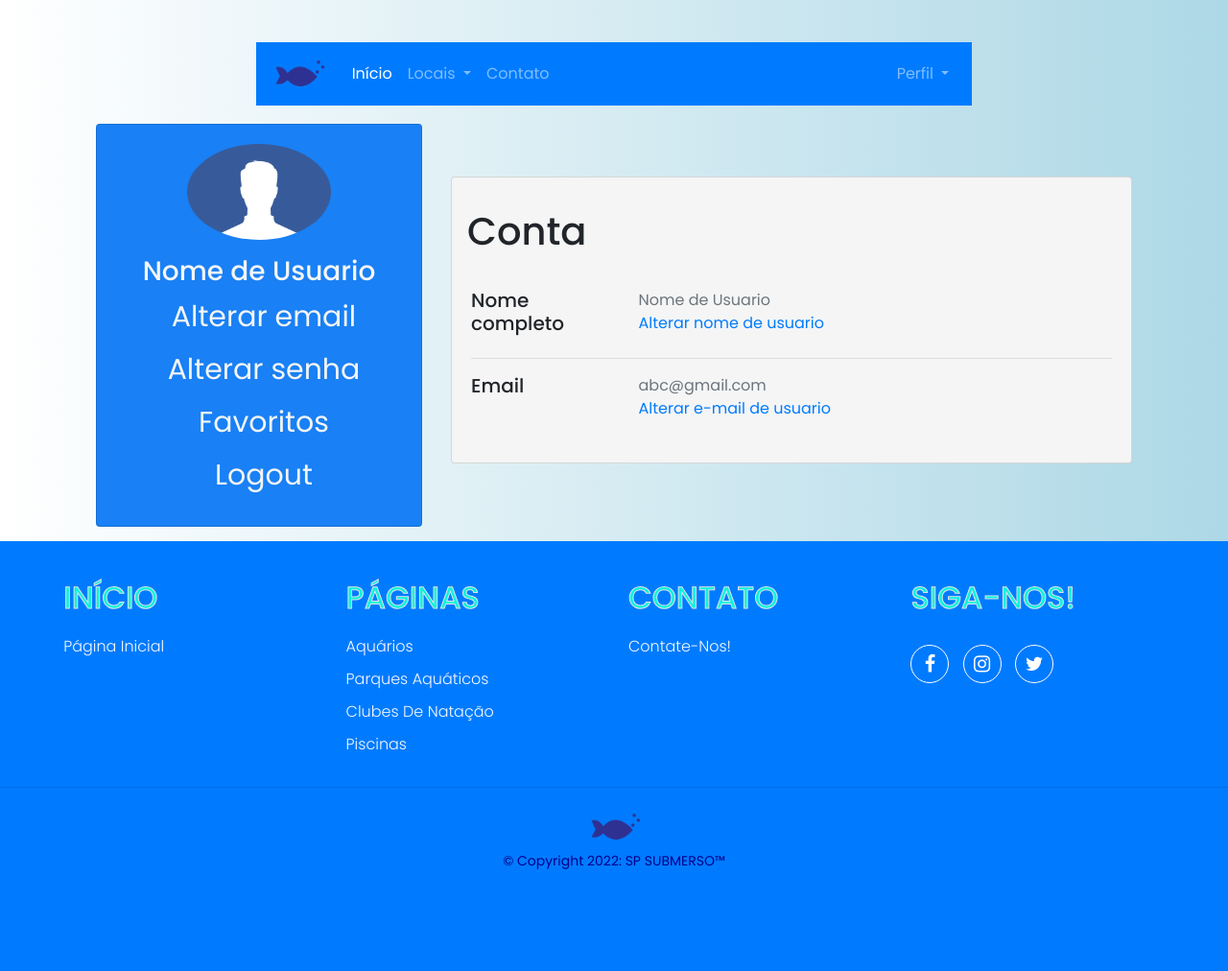
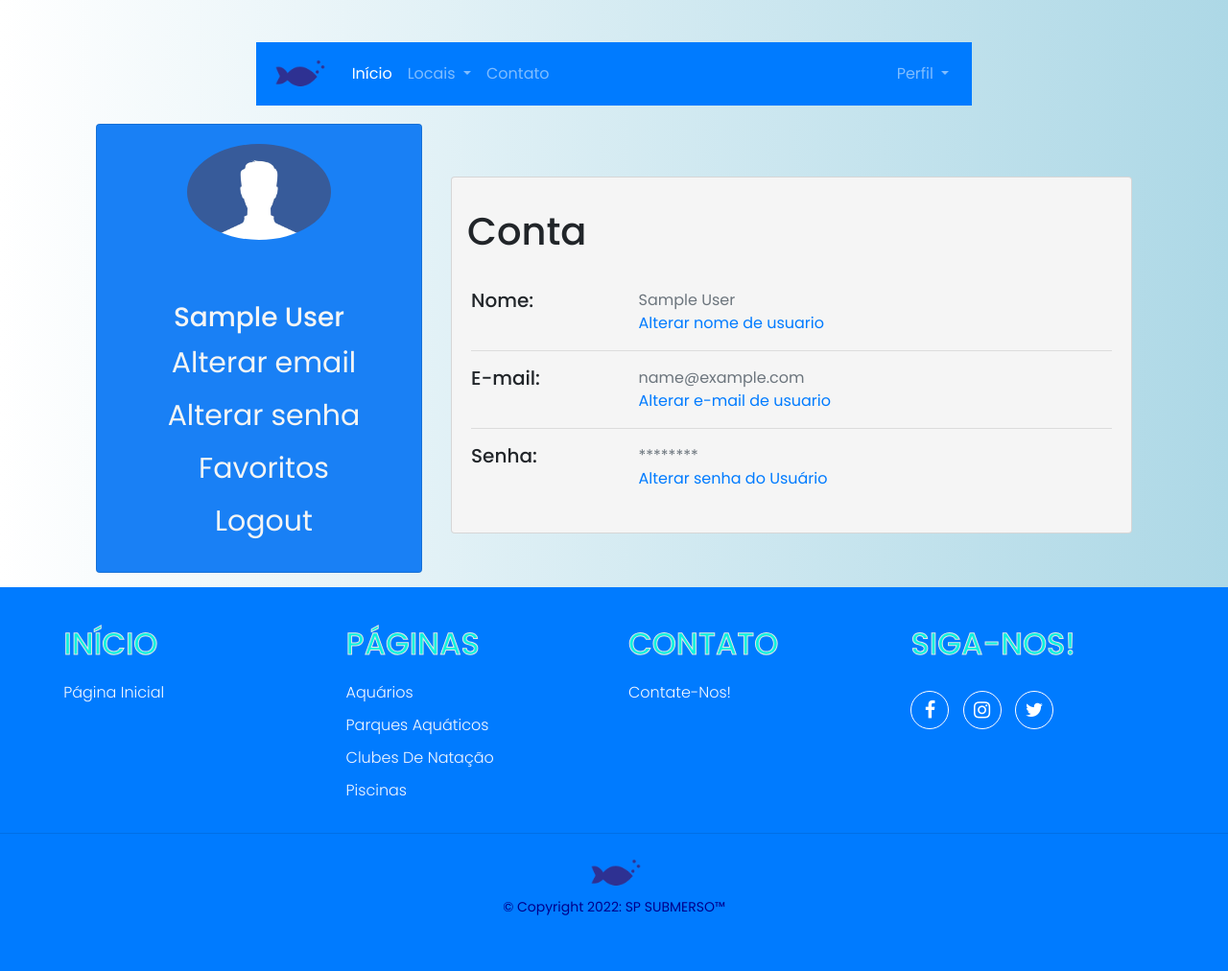
Before and after one commit to DzyNvs/Main-TCC, a PHP site: page /perfil.php in a window 1280 px wide. Shown: the whole page at 96% size. Before the commit the page ends 906 px from the top, so only its background shows below. Run offline with PHP 8.4, Linux system fonts and the light colour scheme; the visitor is signed in with stand-in values (Sample User, id 1); some libraries are stand-ins or nearby versions.

Commit message:
Att Protect e Show Infos

```diff
--- a/Aquários.php
+++ b/Aquários.php
@@ -1,5 +1,5 @@
 <?php
-    include("verifica-login.php");
+
     include("conexao.php");
     include("menu.php");
 ?>
--- a/PisClubes.php
+++ b/PisClubes.php
@@ -1,5 +1,5 @@
 <?php
-    include("verifica-login.php");
+
     include("conexao.php");
     include("menu.php");
 ?>
--- a/clubesnatacao.php
+++ b/clubesnatacao.php
@@ -1,5 +1,5 @@
 <?php
-    include("verifica-login.php");
+
     include("conexao.php");
     include("menu.php");
 ?>
--- a/form_contato.php
+++ b/form_contato.php
@@ -1,4 +1,6 @@
-<?php include("menu.php");
+<?php
+include("verifica-login.php");
+include("menu.php");
 ?>
 <!DOCTYPE html>
 <html lang="pt-br">
--- a/index.php
+++ b/index.php
@@ -1,5 +1,5 @@
 <?php
-    include("verifica-login.php");
+
     include("conexao.php");
     include("menu.php");
 
--- a/parquesaquaticos.php
+++ b/parquesaquaticos.php
@@ -1,5 +1,5 @@
 <?php
-    include("verifica-login.php");
+
     include("conexao.php");
     include("menu.php");
 ?>
--- a/perfil.php
+++ b/perfil.php
@@ -1,6 +1,7 @@
 <?php
+    include("verifica-login.php");
     include("menu.php");
-
+    include("conexao.php");
 ?>
 <!DOCTYPE html>
 <html lang="pt-br">
@@ -25,7 +26,15 @@
                         <div class="card-body">
                             <img src="./img/avatar.png" class="rounded-circle" width="150">
                             <div class="mt-3">
-                                <h3>Nome de Usuario</h3>
+                                <br>
+                                <br>
+                                <h3>
+                                <?php
+                                if(isset($_SESSION['nomebanco'])) {
+                                echo $_SESSION["nomebanco"];
+                                 }
+                                ?>
+                                </h3>
                                 <a href="">Alterar email</a>
                                 <a href="">Alterar senha</a>
                                 <a href =""> Favoritos</a>
@@ -41,22 +50,41 @@
             <div class="card-body">
                 <div class="row">
                     <div class="col-md-3">
-                        <h5>Nome completo</h5>
+                        <h5>Nome:</h5>
                     </div>
                     <div class="col-md-9 text-secondary">
-                        Nome de Usuario <br>
+                    <?php
+                                if(isset($_SESSION['nomebanco'])) {
+                                echo $_SESSION["nomebanco"];
+                                 }
+                                ?> <br>
                         <a href="">Alterar nome de usuario</a>
                     </div>
                 </div>
                 <hr>
                 <div class="row">
                     <div class="col-md-3">
-                        <h5>Email</h5>
+                        <h5>E-mail:</h5>
                     </div>
                     <div class="col-md-9 text-secondary">
-                        abc@gmail.com
+                    <?php
+                                if(isset($_SESSION['emailbanco'])) {
+                                echo $_SESSION["emailbanco"];
+                                 }
+                                ?>
                         <br>
                         <a href="">Alterar e-mail de usuario</a>
+                    </div>
+                    </div>
+                                 <hr>
+                    <div class="row">
+                    <div class="col-md-3">
+                        <h5>Senha:</h5>
+                    </div>
+                    <div class="col-md-9 text-secondary">
+                    ********
+                        <br>
+                        <a href="">Alterar senha do Usuário</a>
                     </div>
                     </div>
                     <br>
```
Also changed, not shown: login-consulta.php (+7 -1 lines).
